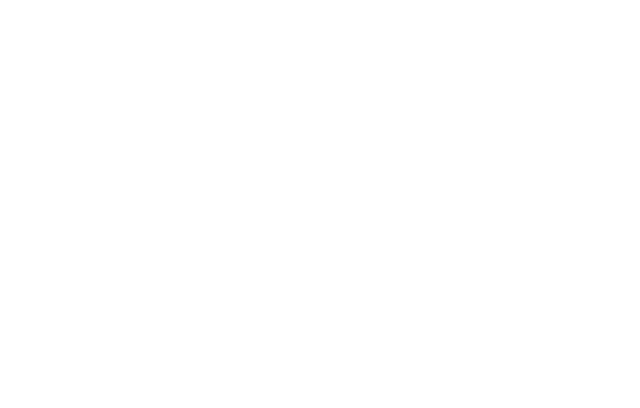
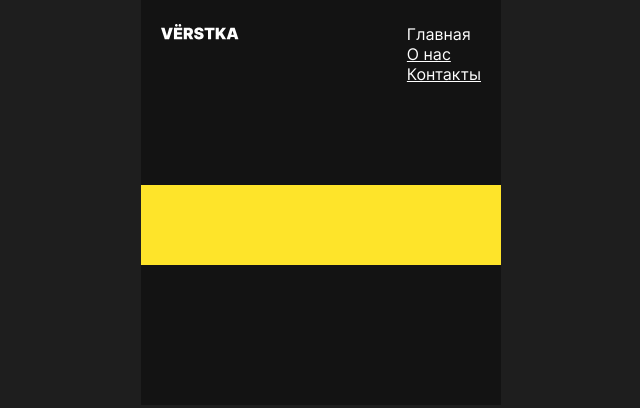
Before and after one commit to PolliSun/s-chistogo-lista, a plain HTML site: page index.html in a window 1280 px wide. Shown: the whole page, without its empty margins (319-959 px from the left). Drawn offline with Linux system fonts and the light colour scheme; files whose address does not match are found by name.

Commit message:
s-chistogo-lista

```diff
--- a/index.html
+++ b/index.html
@@ -2,9 +2,49 @@
 <html lang="ru">
   <head>
     <meta charset="UTF-8" />
+    <title>С чистого листа</title>
     <link rel="stylesheet" href="./fonts/fonts.css" />
     <link rel="stylesheet" href="./styles/stayl.css" />
-    <title>С чистого листа</title>
   </head>
-  <body></body>
+  <body>
+    <header class="header content-section content-section_theme_dark">
+      <a class="header__logo">
+        <img
+        class="header__logo-image"
+        src="images/logo.svg"
+        alt="Логотип сайта"
+        />
+      </a>
+      <nav class="header__menu">
+      <ul class="header__menu-list">
+        <li class="header__menu-item header__menu-item_active">
+          <a class="header__menu-link">Главная</a>
+        </li>
+        <li class="header__menu-item">
+          <a class="header__menu-link" href="#0">О нас</a>
+        </li>
+        <li class="header__menu-item">
+          <a class="header__menu-link" href="#0">Контакты</a>
+        </li>
+      </ul>
+    </nav>
+    </header>
+
+    <main class="content">
+      <section class="cover content-section content-section_theme_dark"> </section>
+      <section class="intro content-section content-section_theme_dark"></section>
+      <section class="reasons content-section content-section_theme_bright"></section>
+      <section class="how-to content-section content-section_theme_dark"></section>
+
+
+
+
+
+    </main>
+
+    <footer>
+      <section class="footer content-section content-section_theme_dark"></section>
+    </footer>
+
+  </body>
 </html>
--- a/styles/stayl.css
+++ b/styles/stayl.css
@@ -1,9 +1,68 @@
-.body{
+body {
     margin: 0;
-    background-color: #1e1e1e;
+    background-color:#1e1e1e;
+    font-family: Inter, sana-serif;
+    font-weight: 400;
 }
 
 h1, h2, h3, h4, h5, h6, p, ul, ol, blockquote{
     margin: 0;
     padding: 0;
 }
+
+.content-section{
+    box-sizing:border-box;
+    width: 360px;
+    margin: auto;
+}
+
+.content-section_theme_dark {
+    color: #fff;
+    background-color: #131313;
+}
+
+.content-section_theme_bright{
+    color:  #131313;
+    background-color: #FEE42A;
+}
+
+.header{
+    display: flex; /*выстроили элементы в строку*/
+    justify-content: space-between; /*Элементы равномерно распределены вдоль главной оси контейнера. Расстояния между каждой парой соседних элементов равны. Первый элемент прижат к началу контейнера по главной оси, а последний - к концу.*/
+    align-items: flex-start;/*управляет выравниванием элементов по поперечной оси. Края перекрестных полей элементов flex совпадают с краями перекрестных линий.*/
+    padding: 24px 20px;
+}
+
+.header__logo{
+    display:block;
+    width: 78px;
+}
+
+.header__menu-link{
+    color: #fff;
+
+}
+
+.header__menu-item{
+    list-style-type: none;
+}
+
+.cover {
+    padding: 7px 24px 32px 20px;
+}
+
+.intro {
+    padding: 0 20px 38px;
+}
+
+.reasons{
+    padding: 40px 20px;
+}
+
+.how-to {
+    padding: 40px 20px 60px;
+}
+
+.footer{
+    padding: 20px;
+}
```
Also changed, not shown: images/bunin.png (added), images/cover.svg (added), images/logo.svg (added), images/polyarinov.png (added).
